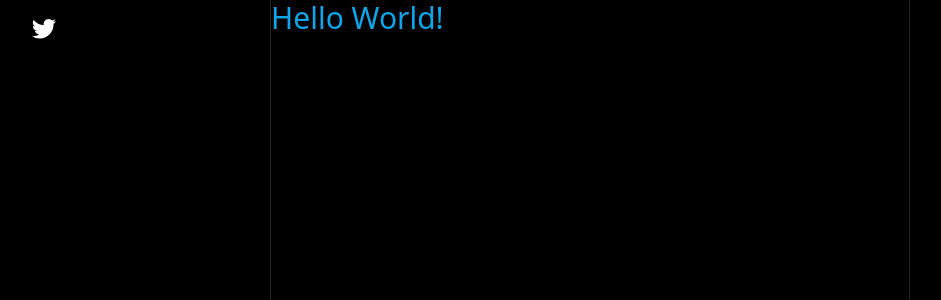
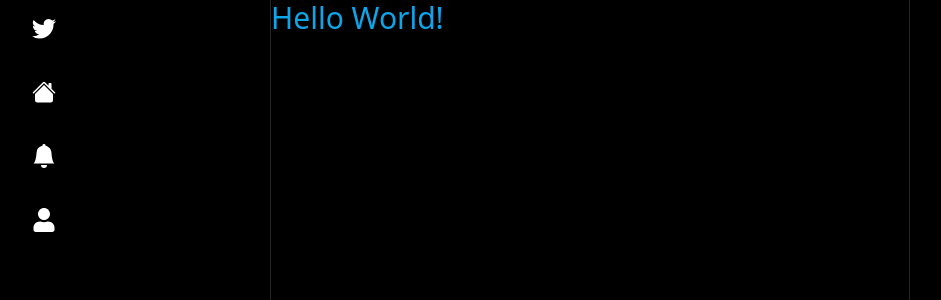
Before and after one commit to chameleon05119/twitter-tutorial, a Next.js app: page / in a window 1280 px wide. Shown: the top 300 px of the page, without its empty margins (50-991 px from the left). Built offline with nearby package versions, Linux system fonts and the light colour scheme.

Commit message:
サイドバーアイテムコンポーネントの編集

```diff
--- a/components/layout/SideBarItem.tsx
+++ b/components/layout/SideBarItem.tsx
@@ -1,5 +1,29 @@
-const SideBarItem = () => {
-  return <div></div>;
+import { IconType } from "react-icons";
+
+interface SideBarItemProrps {
+  label: string;
+  href?: string;
+  icon: IconType;
+  onClick?: () => void;
+}
+
+const SideBarItem: React.FC<SideBarItemProrps> = ({
+  label,
+  href,
+  icon: Icon,
+  onClick,
+}) => {
+  return (
+    <div className="flex flex-row items-center">
+      <div className="relative rounded-full h-14 w-14 flex items-center justify-center p-4 hover:bg-slate-300 hover:bg-opacity-10 cursor-pointer lg:hidden">
+        <Icon size={28} color="white" />
+      </div>
+      <div className="relative hidden lg:flex items-center gap-4 p-4 rounded-full hover:bg-slate-300 hover:bg-opacity-10 cursor-pointer">
+        <Icon size={24} color="white" />
+        <p className="hidden lg:black text-white text-xl">{label}</p>
+      </div>
+    </div>
+  );
 };
 
 export default SideBarItem;
```
